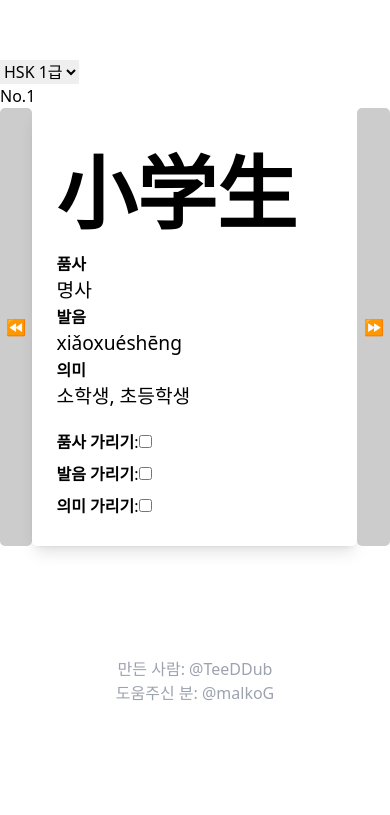
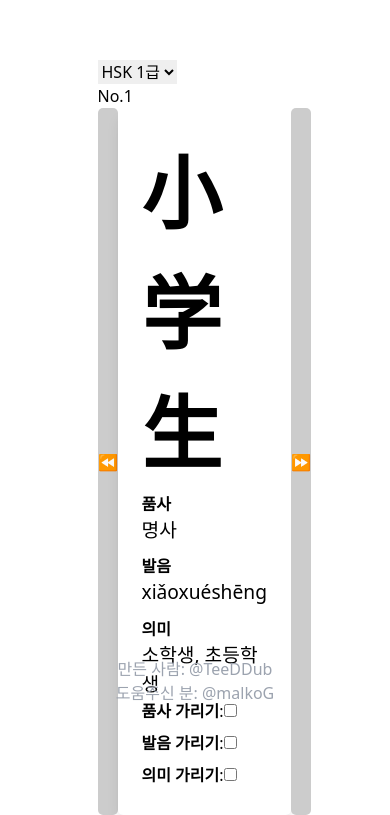
Before and after one commit to TeeDDub/hsk-flashcards, a Vue app: page / in a window 390 px wide. Shown: the part 139-954 px from the top of the page. Before the commit the page ends 844 px from the top, so only its background shows below. Built offline with nearby package versions, Linux system fonts and the light colour scheme.

Commit message:
Update HomeContainer.vue with responsive styling for select dropdown

```diff
--- a/src/components/HomeContainer.vue
+++ b/src/components/HomeContainer.vue
@@ -1,7 +1,7 @@
 <template>
   <div class="home-container w-full flex flex-col h-screen">
     <div class="w-full flex-grow flex items-center">
-      <div class="h-1/2">
+      <div class="w-1/2 h-1/2 mx-auto">
         <div class="w-full">
           <select v-model="level">
           <option v-for="i in 6" :key="i" :value="i">HSK {{ i }}급</option>
```
